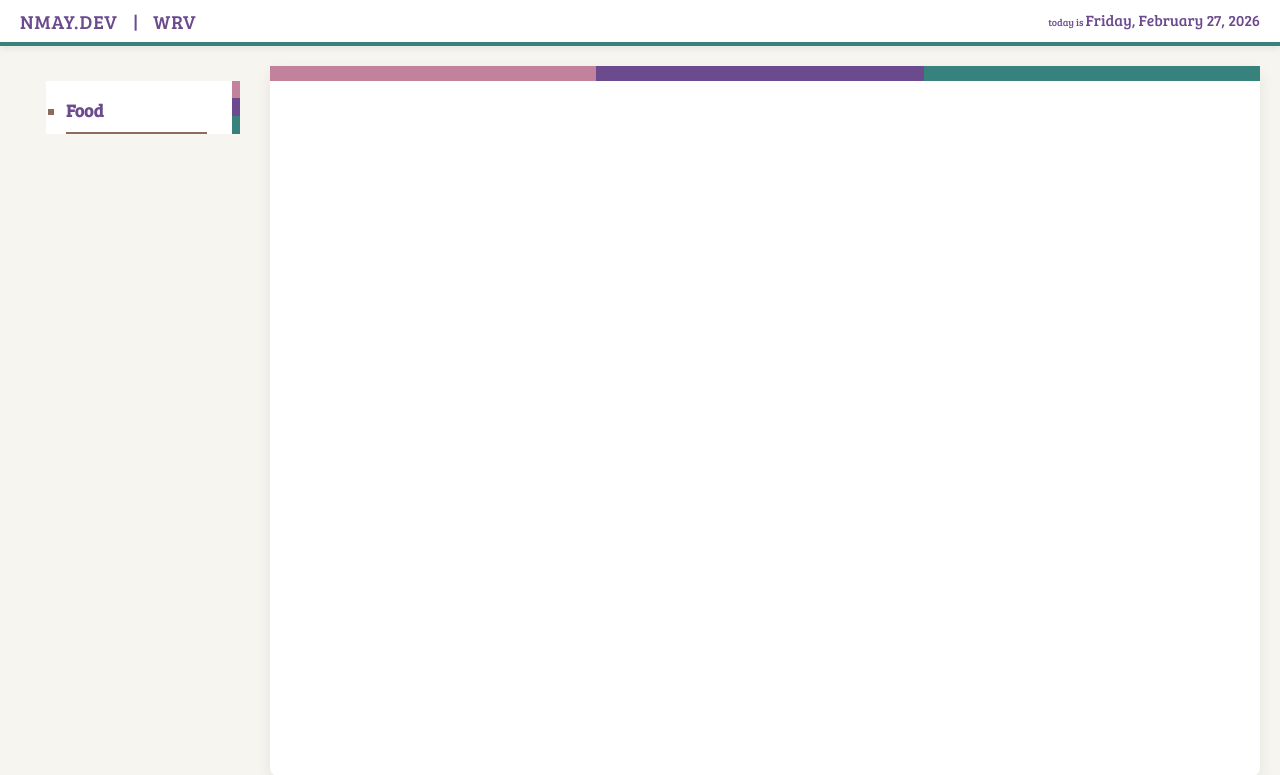
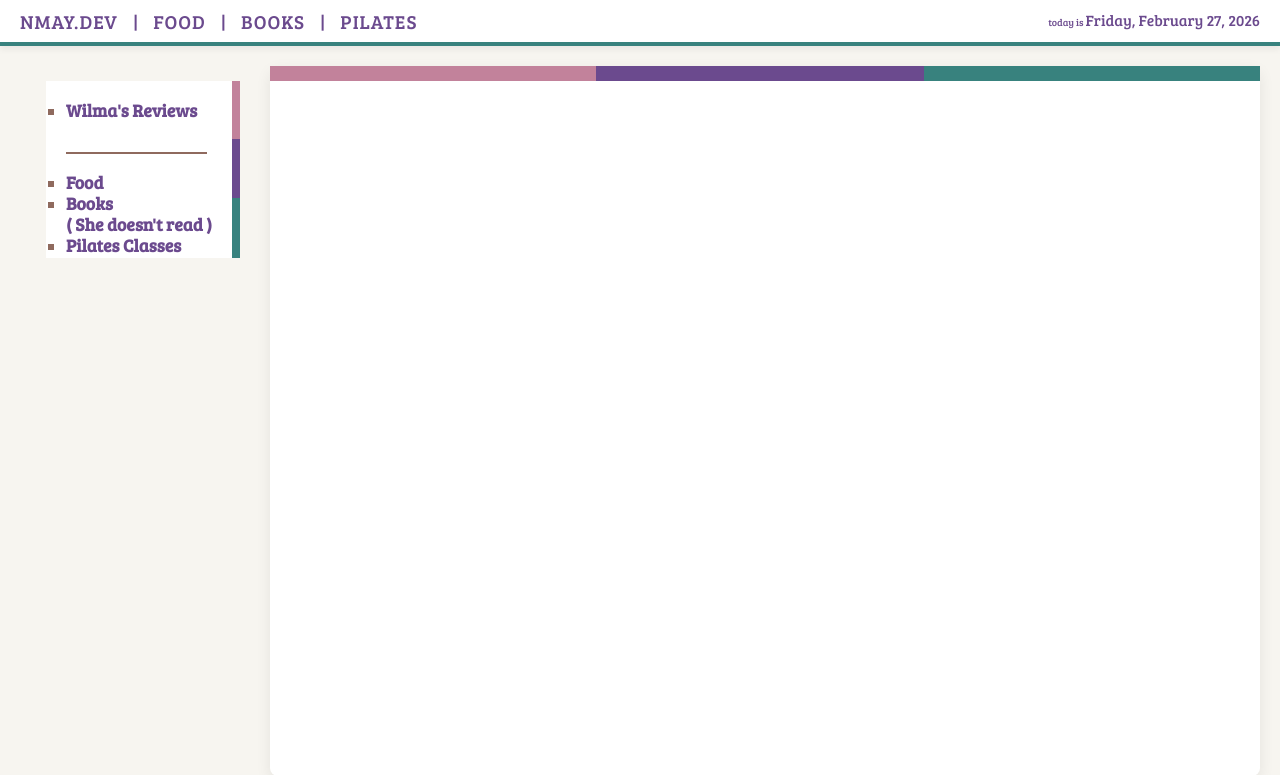
Before and after one commit to nathanielrmay/nmay.dev, a PHP site: page /wrv/pg_index.php in a window 1280 px wide. Shown: the top 775 px of the page. Run offline with PHP 8.4, Linux system fonts and the light colour scheme; some web fonts are replaced.

Commit message:
Restore user's local navigation edits that were lost during reset

```diff
--- a/src/pages/wrv/lib/partials/pt_header.php
+++ b/src/pages/wrv/lib/partials/pt_header.php
@@ -5,7 +5,11 @@
     </button>
     <a href="https://nmay.dev">nmay.dev</a>
     <span class="sep">|</span>
-    <a href="/wrv/pg_index.php">WRV</a>
+    <a href="/wrv/food/pg_index.php">Food</a>
+    <span class="sep">|</span>
+    <a href="/wrv/food/pg_index.php">Books</a>
+    <span class="sep">|</span>
+    <a href="//wrv/food/pg_index.php">Pilates</a>
     <span style="margin-left: auto; font-size: 0.8em; align-self: center;">
         <span style="margin-left: auto; font-size: 0.65em; align-self: center;">today is </span>
         <span id="local-date"></span>
--- a/src/pages/wrv/lib/partials/pt_vertical_menu.php
+++ b/src/pages/wrv/lib/partials/pt_vertical_menu.php
@@ -1,7 +1,12 @@
 <div class="pt-vertical-menu">
 <ul style="list-style-type: square; padding-left: 20px;">
-    <li> <a href="/wrv/pg_index.php">Food</a> </li>
+    <li> <a href="/wrv/pg_index.php">Wilma's Reviews</a> </li>
+    <br>
     <li style="list-style: none; margin-right: 25px; margin-top: 10px;"> <hr> </li>
+    <br>
     <!-- Future sub-pages go here -->
+    <li> <a href="/wrv/food/pg_index.php">Food</a> </li>
+    <li> <a href="/wrv/pg_index.php">Books <br>( She doesn't read )</a> </li>
+    <li> <a href="/wrv/pg_index.php">Pilates Classes</a> </li>
 </ul>
 </div>
--- a/src/pages/wrv/pg_index.php
+++ b/src/pages/wrv/pg_index.php
@@ -5,7 +5,7 @@ require_once __DIR__ . '/aWrvPage.php';
 
 class pg_index extends aWrvPage {
     public function getPageTitle() {
-        return "Wilma's Restaurant Reviews";
+        return "Wilma's Reviews";
     }
 }
 ?>
```
Also changed, not shown: src/pages/wrv/food/lib/partials/pt_vertical_menu.php (+5 -3 lines).
